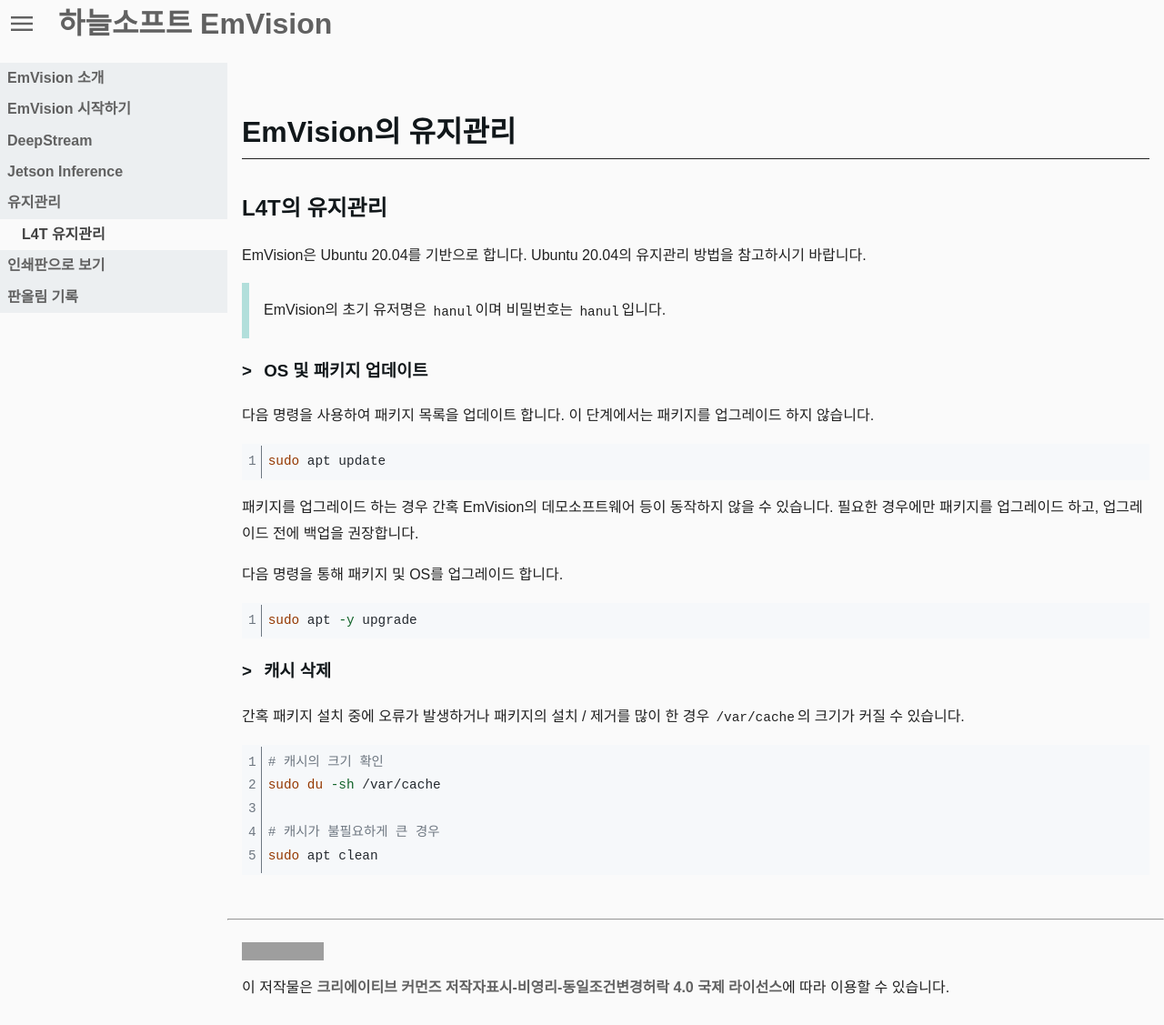
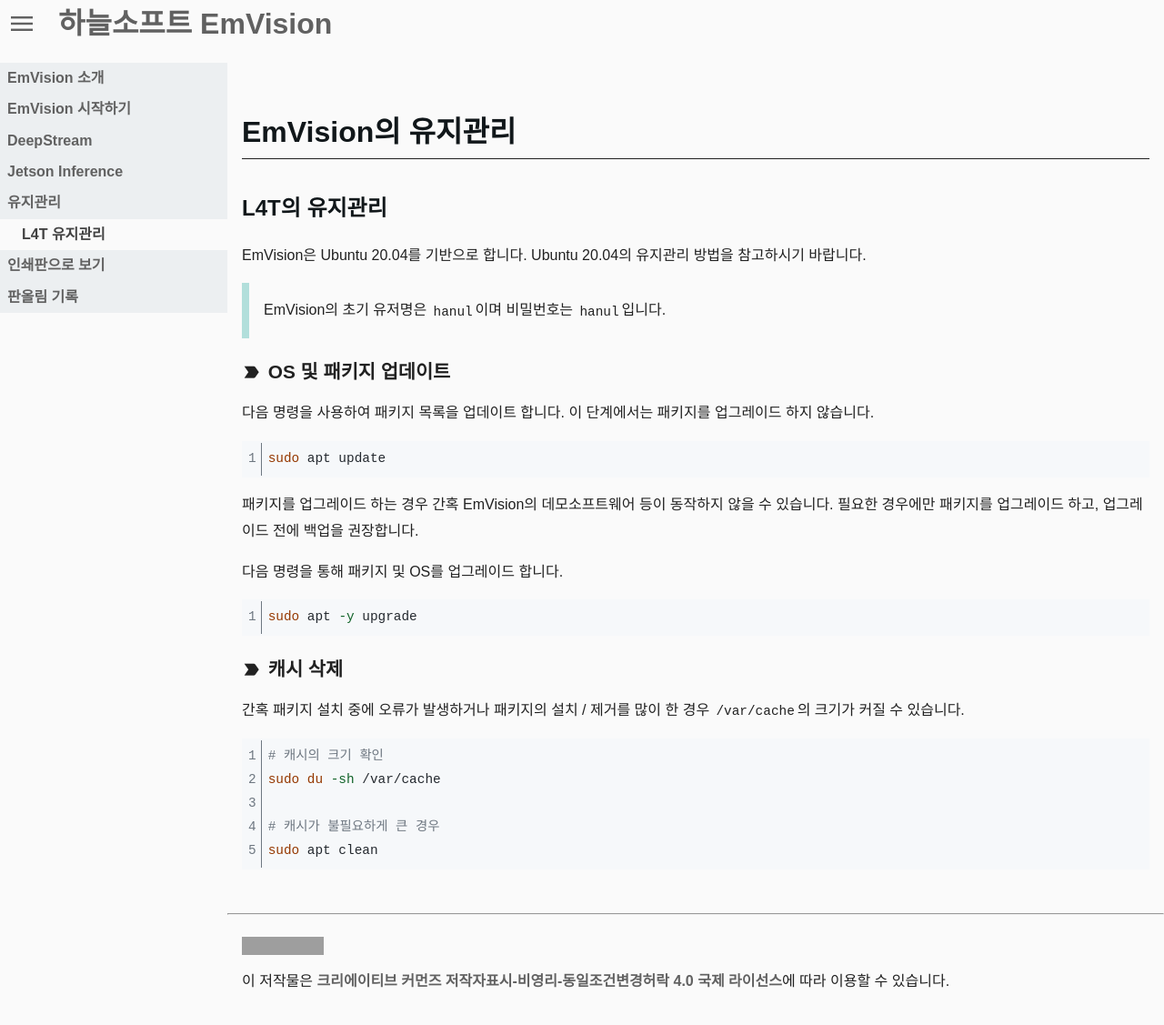
Before and after one commit to hanulsoft/EmVision-Edu-Docs, a Jekyll site: the page built from EmVision_Maintenance/index.md, in a window 1280 px wide and 1127 px high. Shown: the whole window at 91% size. Built offline with Jekyll 4.4.1, drawn with Linux system fonts in a browser that asks for light colours; nearby versions of some CDN libraries; some web fonts are replaced; our own code applies the rules of GitHub Pages for plain Markdown files; grey boxes are pictures that could not be loaded.

Commit message:
H3 아이콘 및 색상 변경

```diff
--- a/_sass/content.scss
+++ b/_sass/content.scss
@@ -20,9 +20,18 @@
     margin-bottom: 1rem;
   }
   h3 {
+    font-size: 1.3em;
+    line-height: 1.5;
+    margin-bottom: 0;
     &:before {
-      content: "> ";
+      content: "label_important";
       margin-right: 0.5rem;
+      vertical-align: middle;
+      font-family: "Material Icons";
+      line-height: 1;
+      position: relative;
+      top: 50%;
+      transform: translateY(-50%);
     }
   }
 
--- a/_sass/main.scss
+++ b/_sass/main.scss
@@ -102,9 +102,11 @@
 
 article {
   h1,
-  h2,
+  h2 {
+    color: var(--header-color);
+  }
   h3 {
-    color: var(--header-color);
+    color: var(--text-color);
   }
   h1 {
     border-bottom-color: var(--text-color);
```
